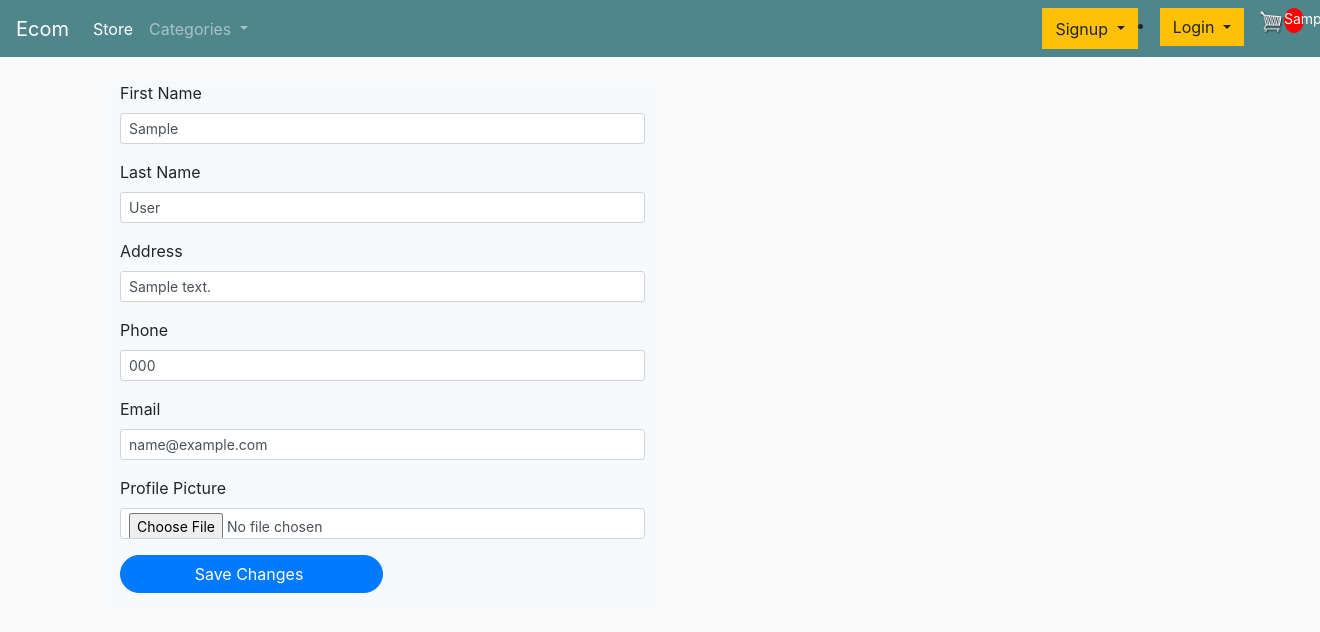
After one commit to ranierande/5th-day-task, a Django app: template store/templates/store/edit_profile.html in a window 1320 px wide; the page is wider, and only the part inside the window is pictured. The commit adds this page. Shown: the top 632 px of that part. Run offline with Django 3.2, Linux system fonts and the light colour scheme; the template is opened without the code that fills it: most values are stand-ins (such as "Sample title", 1, 10 or a date in 2020); some libraries are stand-ins or nearby versions.

Commit message:
my project

```diff
--- a/store/models.py
+++ b/store/models.py
@@ -14,6 +14,7 @@ class Customer(models.Model):
         return self.name
 
 class NewCustomer(models.Model):
+    user = models.OneToOneField(User, on_delete=models.CASCADE, null=True, blank=True)
     first_name = models.CharField(max_length=50)
     last_name = models.CharField(max_length=50)
     address = models.CharField(max_length=100,  null=True)
--- /dev/null
+++ b/store/templates/store/edit_profile.html
@@ -0,0 +1,67 @@
+{% extends 'store/main.html' %}
+{% load static %}
+{% block content %}
+<div class="container-fluid">
+<div class="row">
+<div class="col-md-6 max-auto bg-light">
+<form action="{% url 'signup' %}" method="POST" enctype="multipart/from-data">
+
+                {% csrf_token %}
+ <!-- firstname -->
+                <div class="form-group">
+                    <label for="">First Name</label>
+                    <input type="text" name="fname"
+                     id="" value="{{data.first_name}}" class="form-control form-control-sm"
+                     placeholder="">
+                </div>
+
+                <!-- last name -->
+                <div class="form-group">
+                    <label for="">Last Name</label>
+                    <input type="text" name="lname"
+                    id="" value="{{values.last_name}}" class="form-control form-control-sm"
+                    >
+                </div>
+                <!-- address -->
+                <div class="form-group">
+                    <label for="">Address</label>
+                    <input type="text" name="address"
+                     id="" value="{{values.address}}" class="form-control form-control-sm"
+                     placeholder="">
+                </div>
+
+                <!-- phone -->
+                <div class="form-group">
+                    <label for="">Phone</label>
+                    <input type="text" name="phone"
+                    id="" class="form-control form-control-sm"
+                    value="{{values.phone}}"
+                    placeholder="Enter 10 digit number"
+                    >
+                </div>
+                <!-- email -->
+                <div class="form-group">
+                    <label for="">Email</label>
+                    <input required type="email" name="email" id=""
+                    value="{{values.email}}"
+                    class=" form-control-sm form-control" placeholder="example@gmail.com">
+                </div>
+                <div class="form-group">
+                    <label for="">Profile Picture</label>
+                    <input  type="file" name="image" id=""
+                    value=""
+                    class=" form-control-sm form-control" placeholder="">
+                </div>
+
+
+                  <div class="form-group">
+                    <input class="btn btn-primary"  name="changeprofile" type="submit" value="Save Changes " style="width:50%;border-radius:20px;">
+                </div>
+
+
+</form>
+</div>
+</div>
+</div>
+
+{% endblock content %}
--- a/store/templates/store/login.html
+++ b/store/templates/store/login.html
@@ -46,7 +46,9 @@
                     <input class="btn btn-sm btn-info col-lg-4" type="submit" value="Login">
                     <p><a href="{% url 'password_reset' %}">Forgotten your password?</a></p>
                 </div>
-
+                <div class="form-group">
+                <p>Don't have an account? <a href="{% url 'signup' %}">Sign Up</a> </p>
+               </div>
 
             </form>
         </div>
--- a/store/templates/store/main.html
+++ b/store/templates/store/main.html
@@ -73,8 +73,18 @@
 	      <li class="nav-item active">
 	        <a class="nav-link" href="{% url 'store' %}">Store <span class="sr-only">(current)</span></a>
 	      </li>
-
-	    </ul>
+        <li class="nav-item dropdown">
+        <a class="nav-link dropdown-toggle" href="#" id="navbarDropdownMenuLink"  data-toggle="dropdown" >
+         Categories
+        </a>
+        <div class="dropdown-menu" aria-labelledby="navbarDropdownMenuLink">
+          <a class="dropdown-item" href="/?category={{category.id}}">Women</a>
+          <a class="dropdown-item" href="/?category={{category.id}}">Men</a>
+          <a class="dropdown-item" href="/?category={{category.id}}">Vegetables</a>
+        </div>
+      </li>
+    </ul>
+  </div>
 	    <div class="form-inline my-2 my-lg-0">
 		{% if request.session.newcustomer %}
 	 <button class="navbar-toggler" type="button" data-toggle="collapse" data-target="#navbar-list-4" aria-controls="navbarNav" aria-expanded="false" aria-label="Toggle navigation">
@@ -87,8 +97,8 @@
           <img src="{% static 'images/userprofile.png' %}" width="40" height="40" class="rounded-circle">
         </a>
         <div class="dropdown-menu" aria-labelledby="navbarDropdownMenuLink">
-          <a class="dropdown-item" href="{% url 'profile' %}">Previous orders</a>
-          <a class="dropdown-item" href="#">Edit Profile</a>
+          <a class="dropdown-item" href="{% url 'logout' %}">Previous orders</a>
+          <a class="dropdown-item" href="{% url 'edit_profile' %}">Edit Profile</a>
           <a class="dropdown-item" href="{% url 'logout' %}">Log Out</a>
         </div>
       </li>
--- a/store/templates/store/store.html
+++ b/store/templates/store/store.html
@@ -1,7 +1,6 @@
 {% extends 'store/main.html' %}
 {% load static %}
 {% block content %}
-
 	<div class="row">
 		{% for product in products %}
 		<div class="col-lg-4">
--- a/store/urls.py
+++ b/store/urls.py
@@ -11,7 +11,7 @@ urlpatterns = [
 	path('', views.store, name="store"),
 	path('cart/', views.cart, name="cart"),
 	path('checkout/', views.checkout, name="checkout"),
-	path('profile/', views.profile, name="profile"),
+	path('edit_profile/', views.Edit_profile, name="edit_profile"),
 
 	path('update_item/', views.updateItem, name="update_item"),
 
```
Also changed, not shown: store/templates/store/checkout.html (+36 -2 lines), store/templates/store/profile.html (deleted, +0 -50 lines), store/views.py (+5 -2 lines), db.sqlite3, store/migrations/0031_newcustomer_user.py (added).
